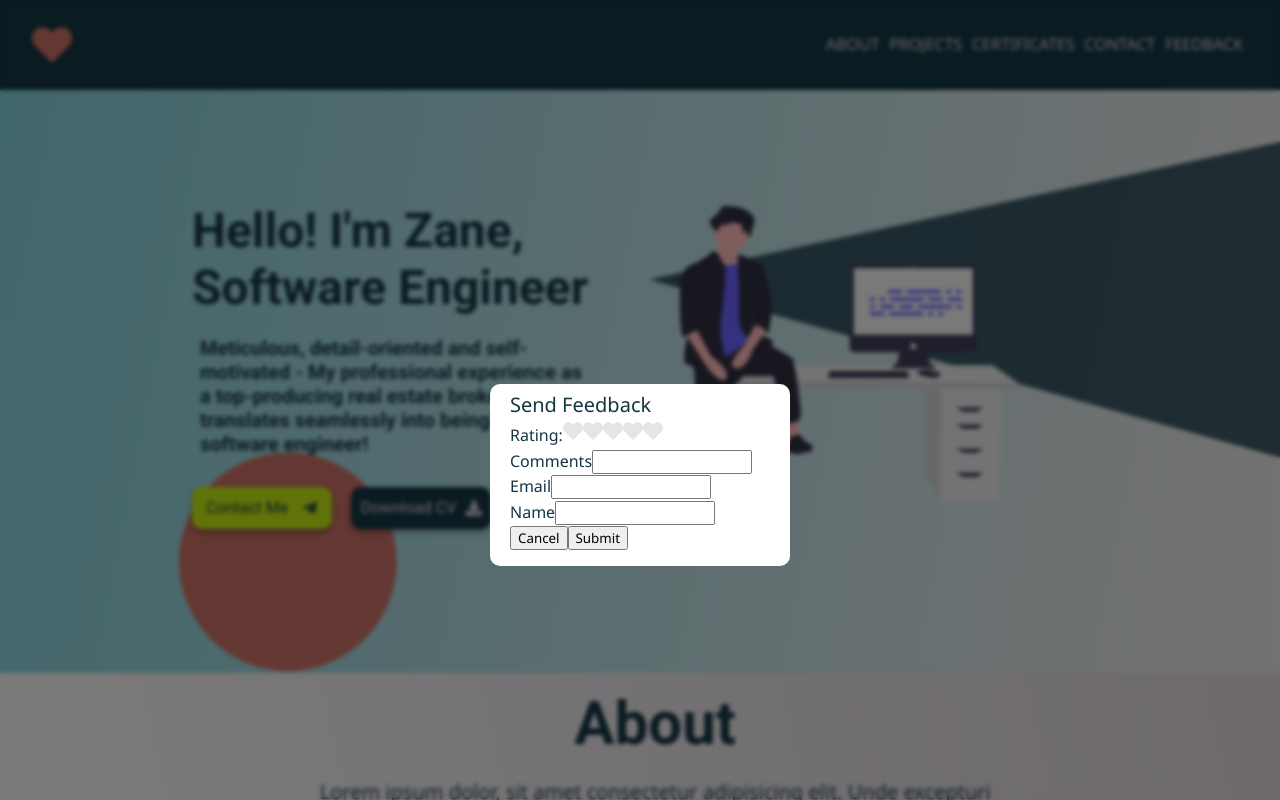
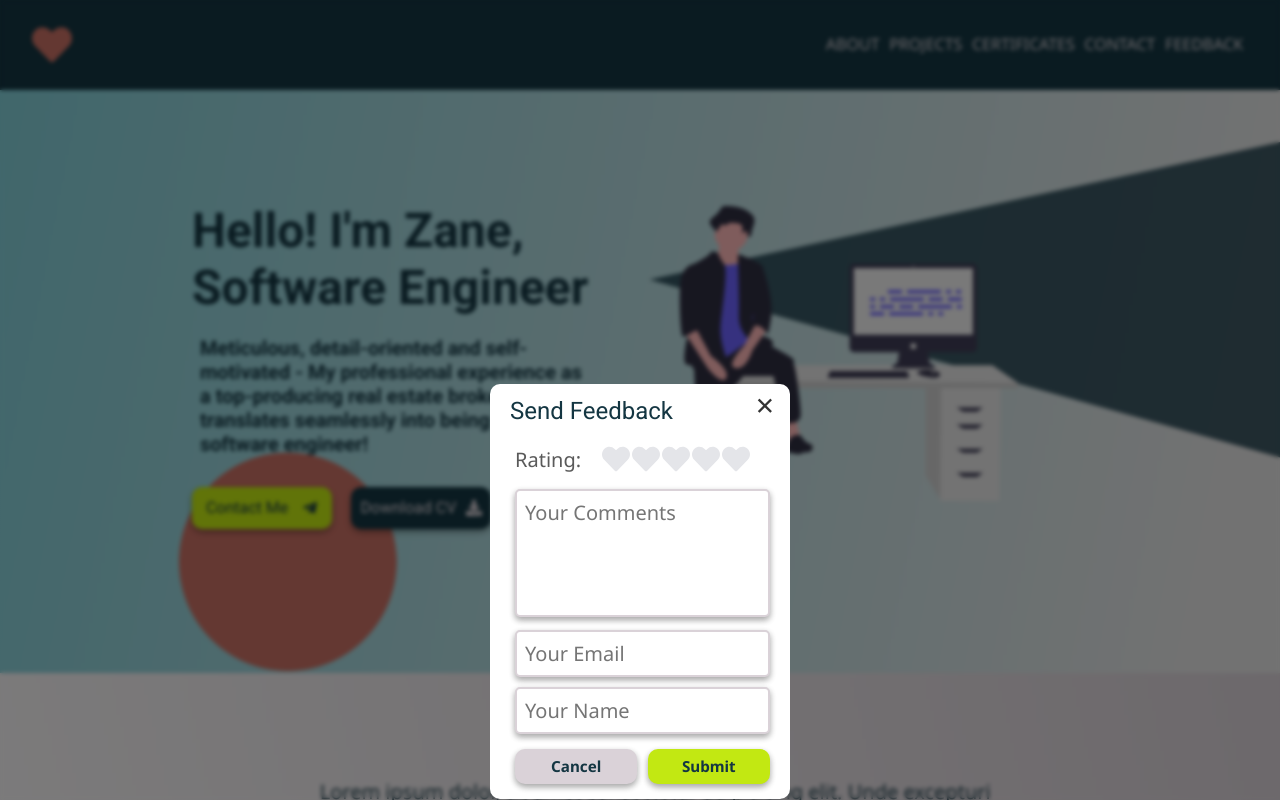
Before and after one commit to zaneaw/portfolio, a Next.js app: page / in a window 1280 px wide. Both pictures are taken after a click on the link "FEEDBACK". Shown: the top 800 px of the page. Built offline with nearby package versions, Linux system fonts and the light colour scheme.

Commit message:
feedback complete

```diff
--- a/components/feedback.jsx
+++ b/components/feedback.jsx
@@ -3,6 +3,7 @@ import { useForm } from "react-hook-form";
 import { FaHeart } from "react-icons/fa";
 import { motion, AnimatePresence } from "framer-motion";
 import styles from "./feedback.module.css";
+import Confetti from "react-confetti";
 
 const backdropVariant = {
     hidden: {
@@ -13,30 +14,46 @@ const backdropVariant = {
     },
 };
 
-const onSubmit = (values, { resetForm }) => {
-    values.createdOn = new Date().toISOString().split("T")[0];
+export default function Feedback({
+    open,
+    handleClose,
+    submitSuccess,
+    setSubmitSuccess,
+}) {
+    const [rating, setRating] = useState(null);
+    const [hover, setHover] = useState(null);
+    const [submitValue, setSubmitValue] = useState();
+
+    const {
+        register,
+        handleSubmit,
+        reset,
+        formState: { errors },
+    } = useForm();
+    const onSubmit = (data, e) => {
+        setSubmitValue(data);
+        data.createdOn = new Date().toISOString().split("T")[0];
+
+        console.log(data);
+
         fetch("/api/createFeedback", {
             method: "POST",
             headers: {
                 "Content-Type": "application/json",
             },
-        body: JSON.stringify({ values }),
+            body: JSON.stringify({ data }),
         })
             .then((res) => res.json())
+
             .catch((err) => {
                 console.error("Error: ", err);
             });
-    resetForm();
+        setSubmitSuccess(true);
+        reset();
+        setRating(null);
     };
 
-export default function Feedback({ open, handleClose }) {
-    const {
-        register,
-        handleSubmit,
-        formState: { errors },
-    } = useForm();
-    const [rating, setRating] = useState(null);
-    const [hover, setHover] = useState(null);
+    console.log(errors);
 
     return (
         <AnimatePresence exitBeforeEnter>
@@ -46,81 +63,172 @@ export default function Feedback({ open, handleClose }) {
                     variants={backdropVariant}
                     animate="visible"
                     initial="hidden"
+                    onClick={submitSuccess ? handleClose : undefined}
                 >
                     <motion.div className={styles.modal}>
-                        <p className={styles.modalTitle}>
+                        <h4 className={styles.modalTitle}>
                             Send Feedback{" "}
-                            <motion.button className={styles.close} type="button" onClick={handleClose} />
-                        </p>
+                            <motion.button
+                                className={styles.close}
+                                type="button"
+                                onClick={handleClose}
+                            >
+                                &times;
+                            </motion.button>
+                        </h4>
+                        {submitSuccess && (
+                            <div>
+                                <Confetti />
+                                <p>Submission Successful!</p>
+
+                                <strong> Thank you!</strong>
+                                <br />
+
+                                <small>Click anywhere to exit</small>
+                            </div>
+                        )}
+                        {!submitSuccess && (
                             <form
                                 className={styles.form}
-                            onSubmit={handleSubmit((data) => {
-                                console.log(data);
-                            })}
+                                onSubmit={handleSubmit(onSubmit)}
                             >
-                            <label htmlFor="rating">Rating:</label>
+                                <div className={styles.ratingContainer}>
+                                    <label
+                                        htmlFor="rating"
+                                        className={styles.ratingLabel}
+                                    >
+                                        Rating:
+                                    </label>
+                                    <div className={styles.starContainer}>
                                         {[...Array(5)].map((star, i) => {
                                             const ratingValue = i + 1;
 
                                             return (
-                                    <label key={`heart_${ratingValue}`}>
+                                                <label
+                                                    key={`heart_${ratingValue}`}
+                                                >
                                                     <input
                                                         type="radio"
                                                         {...register("rating", {
-                                                required: "this is required!",
+                                                            required:
+                                                                "Rating required",
                                                         })}
+                                                        name="rating"
                                                         value={ratingValue}
                                                         onClick={() =>
-                                                setRating(ratingValue)
+                                                            setRating(
+                                                                ratingValue
+                                                            )
                                                         }
                                                         className={styles.radio}
                                                     />
                                                     <FaHeart
                                                         color={
-                                                ratingValue <= (hover || rating)
-                                                    ? "#ff0800"
+                                                            ratingValue <=
+                                                            (hover || rating)
+                                                                ? "#c97064"
                                                                 : "#e4e5e9"
                                                         }
-                                            size={20}
+                                                        size={30}
+                                                        name="rating"
                                                         className={styles.star}
                                                         onMouseEnter={() =>
-                                                setHover(ratingValue)
+                                                            setHover(
+                                                                ratingValue
+                                                            )
                                                         }
-                                            onMouseLeave={() => setHover()}
-                                            value={ratingValue}
+                                                        onMouseLeave={() =>
+                                                            setHover()
+                                                        }
                                                     />
                                                 </label>
                                             );
                                         })}
+                                    </div>
+                                    <p
+                                        className={`${styles.error} ${styles.ratingError}`}
+                                    >
+                                        {errors.rating?.message}
+                                    </p>
+                                </div>
                                 <br />
-                            <label htmlFor="comments">Comments</label>
-                            <input
+                                <motion.textarea
+                                    whileHover={{ scale: 1.05 }}
+                                    whileFocus={{ scale: 1.05 }}
                                     id="comments"
+                                    placeholder="Your Comments"
+                                    name="comments"
+                                    rows="4"
+                                    className={`${styles.commentsInput} ${styles.input}`}
                                     {...register("comments", {
-                                    required: "this is required!",
-                                })}
-                            />
-                            <p>{errors.comments?.message}</p>
-                            <label htmlFor="email">Email</label>
-                            <input id="email" {...register("email")} />
-                            <p>{errors.email?.message}</p>
-                            <label htmlFor="name">Name</label>
-                            <input
-                                id="name"
-                                {...register("name", {
-                                    required: "this is required!",
-                                    minLength: {
-                                        value: 4,
-                                        message: "Min length is 4",
+                                        maxLength: {
+                                            value: 120,
+                                            message:
+                                                "Message too long. Max 120",
                                         },
                                     })}
                                 />
-                            <p>{errors.name?.message}</p>
-                            <button type="button" onClick={handleClose}>
+                                <p className={styles.error}>
+                                    {errors.comments?.message}
+                                </p>
+                                <motion.input
+                                    whileHover={{ scale: 1.05 }}
+                                    whileFocus={{ scale: 1.05 }}
+                                    id="email"
+                                    placeholder="Your Email"
+                                    name="email"
+                                    className={`${styles.emailInput} ${styles.input}`}
+                                    {...register("email", {
+                                        required: "Email required",
+                                        pattern: {
+                                            value: /^(([^<>()[\]\\.,;:\s@"]+(\.[^<>()[\]\\.,;:\s@"]+)*)|(".+"))@((\[[0-9]{1,3}\.[0-9]{1,3}\.[0-9]{1,3}\.[0-9]{1,3}\])|(([a-zA-Z\-0-9]+\.)+[a-zA-Z]{2,}))$/,
+                                            message:
+                                                "Please enter a valid email",
+                                        },
+                                    })}
+                                />
+                                <p className={styles.error}>
+                                    {errors.email?.message}
+                                </p>
+                                <motion.input
+                                    whileHover={{ scale: 1.05 }}
+                                    whileFocus={{ scale: 1.05 }}
+                                    id="name"
+                                    placeholder="Your Name"
+                                    name="name"
+                                    className={`${styles.nameInput} ${styles.input}`}
+                                    {...register("name", {
+                                        required: "Name required",
+                                        minLength: {
+                                            value: 2,
+                                            message: "Min length is 2",
+                                        },
+                                    })}
+                                />
+                                <p className={styles.error}>
+                                    {errors.name?.message}
+                                </p>
+                                <div className={styles.buttonContainer}>
+                                    <motion.button
+                                        whileHover={{ scale: 1.1 }}
+                                        whileTap={{ scale: 0.9 }}
+                                        className={`${styles.cancelButton} ${styles.formButton}`}
+                                        type="button"
+                                        onClick={handleClose}
+                                    >
                                         Cancel
-                            </button>
-                            <button type="submit">Submit</button>
+                                    </motion.button>
+                                    <motion.button
+                                        whileHover={{ scale: 1.1 }}
+                                        whileTap={{ scale: 0.9 }}
+                                        className={`${styles.submitButton} ${styles.formButton}`}
+                                        type="submit"
+                                    >
+                                        Submit
+                                    </motion.button>
+                                </div>
                             </form>
+                        )}
                     </motion.div>
                 </motion.div>
             )}
--- a/components/feedback.module.css
+++ b/components/feedback.module.css
@@ -20,22 +20,119 @@
 
 .modalTitle {
     display: flex;
+    justify-content: space-between;
+    align-items: center;
+    font-size: 1.5rem;
+    font-weight: var(--fw-reg);
 }
 
 .close {
-    content: "\00d7";
-    color: #000;
-    margin-left: auto;
     font-size: 2rem;
-    border: 0;
+    border: none;
+    color: #333;
     background-color: transparent;
+    position: relative;
+    bottom: 7px;
+    left: 10px;
+    cursor: pointer;
+    transition: all ease 0.3s;
+}
+
+.close:hover {
+    transform: scale(1.2);
+}
+
+.form {
+    padding-left: 5px;
+}
+
+.radio {
+    display: none;
+}
+
+.ratingContainer {
+    display: flex;
+    justify-content: space-evenly;
+    flex-wrap: wrap;
+    margin-top: 10px;
+    margin-bottom: -18px;
+}
+
+.starContainer {
+    display: flex;
+    justify-content: center;
+}
+
+.ratingLabel {
+    margin-right: auto;
+    color: rgb(90, 90, 90);
+    font-family: var(--ff-secondary);
+    font-size: var(--fs-body);
+}
+
+.ratingError {
+    margin-right: auto;
+    position: relative;
+    bottom: 10px;
 }
 
 .star {
     cursor: pointer;
     transition: color 200ms;
+    padding: 0 1px;
 }
 
-.radio {
-    display: none;
+.input {
+    outline: none !important;
+    width: 100%;
+    padding: 8px;
+    margin-block: 5px;
+    border: 2px solid var(--clr-light);
+    border-radius: 5px;
+    color: var(--clr-dark);
+    transition: all ease 0.3s;
+    font-family: var(--ff-secondary);
+    font-size: var(--fs-body);
+    box-shadow: rgba(0, 0, 0, 0.16) 0px 3px 6px, rgba(0, 0, 0, 0.23) 0px 3px 6px;
+
 }
+
+.input:focus-visible {
+    border: 2px solid var(--clr-burnt);
+}
+
+.commentsInput {
+    margin: 0;
+    resize: none;
+}
+
+.buttonContainer {
+    display: flex;
+    margin-top: 10px;
+    justify-content: space-between;
+}
+
+.formButton {
+    min-width: 48%;
+    min-height: 35px;
+    box-shadow: rgba(0, 0, 0, 0.16) 0px 3px 6px, rgba(0, 0, 0, 0.23) 0px 3px 6px;
+    border: none;
+    border-radius: 10px;
+    color: var(--clr-dark);
+    font-weight: var(--fw-bold);
+    font-size: 0.95rem;
+}
+
+.error {
+    font-style: italic;
+    font-size: 0.8rem;
+    color: red;
+}
+
+.cancelButton {
+    background-color: var(--clr-light);
+}
+
+.submitButton {
+    background-color: var(--clr-green);
+}
--- a/package.json
+++ b/package.json
@@ -13,6 +13,7 @@
         "framer-motion": "^6.2.8",
         "next": "12.1.0",
         "react": "17.0.2",
+        "react-confetti": "^6.0.1",
         "react-dom": "17.0.2",
         "react-icons": "^4.3.1"
     },
--- a/pages/api/createFeedback.js
+++ b/pages/api/createFeedback.js
@@ -6,10 +6,10 @@ export default async (req, res) => {
         return res.status(405).send({ message: "Only POST requests allowed" })
     }
     // array destructuring
-    const { values } = req.body;
+    const { data } = req.body;
     try {
         const createdRecords = await table.create([
-            { fields: { rating: Number(values.rating), comments: values.comments, email: values.email, date: values.createdOn } },
+            { fields: { rating: Number(data.rating), comments: data.comments, name: data.name, email: data.email, date: data.createdOn } },
         ]);
         const createdRecord = {
             id: createdRecords[0].id,
--- a/pages/index.jsx
+++ b/pages/index.jsx
@@ -11,6 +11,7 @@ import Feedback from "../components/feedback";
 
 export default function Home() {
     const [isFeedbackOpen, setIsFeedbackOpen] = useState(false);
+    const [submitSuccess, setSubmitSuccess] = useState(false);
 
     const handleOpenFeedback = () => {
         setIsFeedbackOpen(true);
@@ -18,7 +19,9 @@ export default function Home() {
 
     const handleCloseFeedback = () => {
         setIsFeedbackOpen(false);
+        setSubmitSuccess(false);
     };
+
 
     return (
         <>
@@ -53,6 +56,8 @@ export default function Home() {
             <Feedback
                 open={isFeedbackOpen}
                 handleClose={handleCloseFeedback}
+                submitSuccess={submitSuccess}
+                setSubmitSuccess={setSubmitSuccess}
             />
         </>
     );
```
Also changed, not shown: 1 other file (tests, documents, lock files or other folders). Lines whose indentation alone changed are shown as unchanged.
